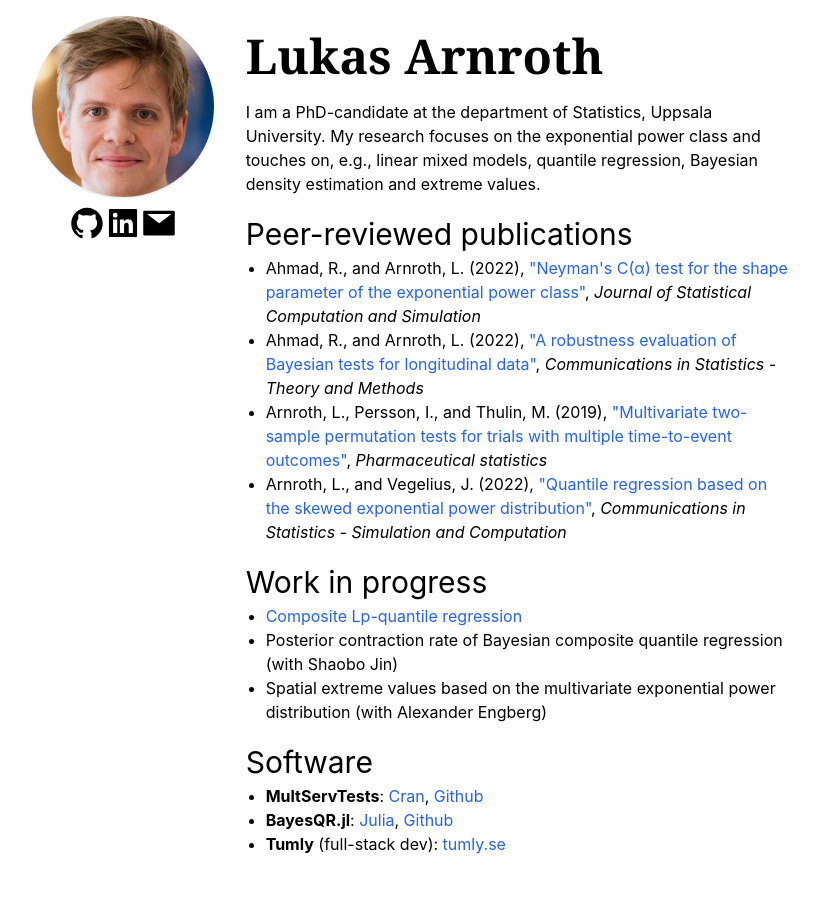
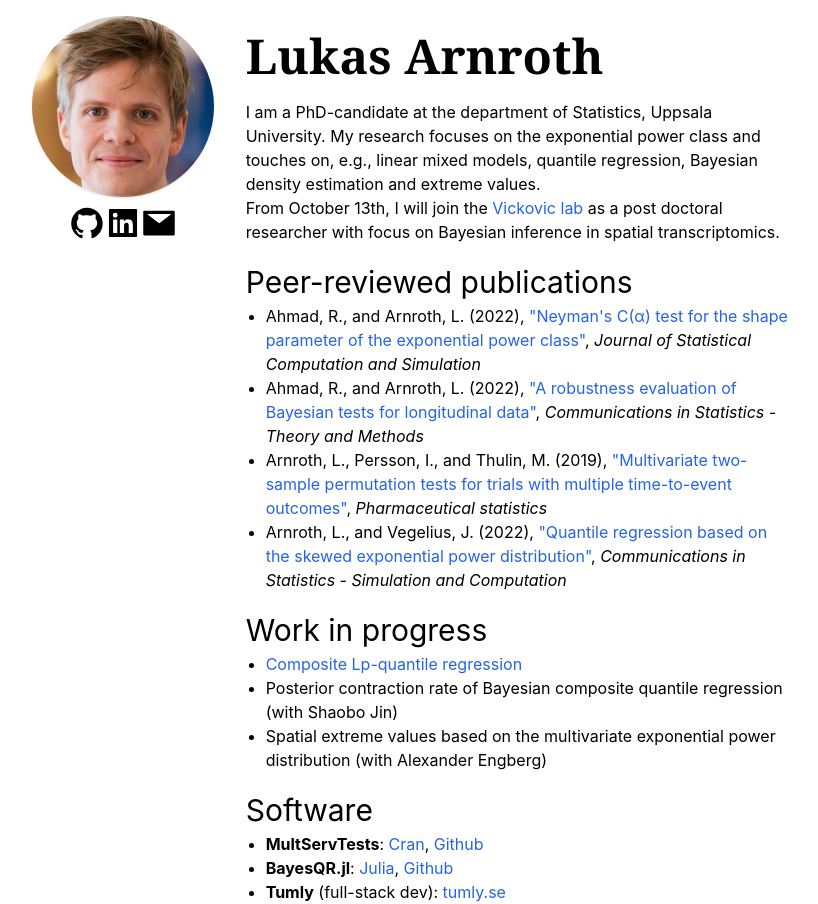
Before and after one commit to lukketotte/lukketotte.github.io, a React (Create React App) app: page / in a window 1280 px wide. Shown: the whole page, without its empty margins (197-1015 px from the left). Before the commit the page ends 856 px from the top, so only its background shows below. Built offline with nearby package versions, Linux system fonts and the light colour scheme.

Commit message:
added postdoc info

```diff
--- a/src/components/Body/Body.tsx
+++ b/src/components/Body/Body.tsx
@@ -7,9 +7,21 @@ const Body = () => {
         Lukas Arnroth
       </h1>
       <h1 className='text-l mt-5 '>
-        I am a PhD-candidate at the department of Statistics, Uppsala University. My research
-        focuses on the exponential power class and touches on, e.g., linear mixed models, quantile
-        regression, Bayesian density estimation and extreme values.
+        <p>
+          I am a PhD-candidate at the department of Statistics, Uppsala University. My research
+          focuses on the exponential power class and touches on, e.g., linear mixed models, quantile
+          regression, Bayesian density estimation and extreme values.
+        </p>
+        <p>
+          From October 13th, I will join the{' '}
+          <a
+            className='text-blue-600 hover:text-blue-400'
+            href={'https://www.vickovictechinnovation.com/'}
+          >
+            Vickovic lab
+          </a>{' '}
+          as a post doctoral researcher with focus on Bayesian inference in spatial transcriptomics.
+        </p>
       </h1>
       <h1 className='text-2xl tablet:text-3xl mt-5 mb-1'>Peer-reviewed publications</h1>
       <ul className='list-disc ml-5'>
```
